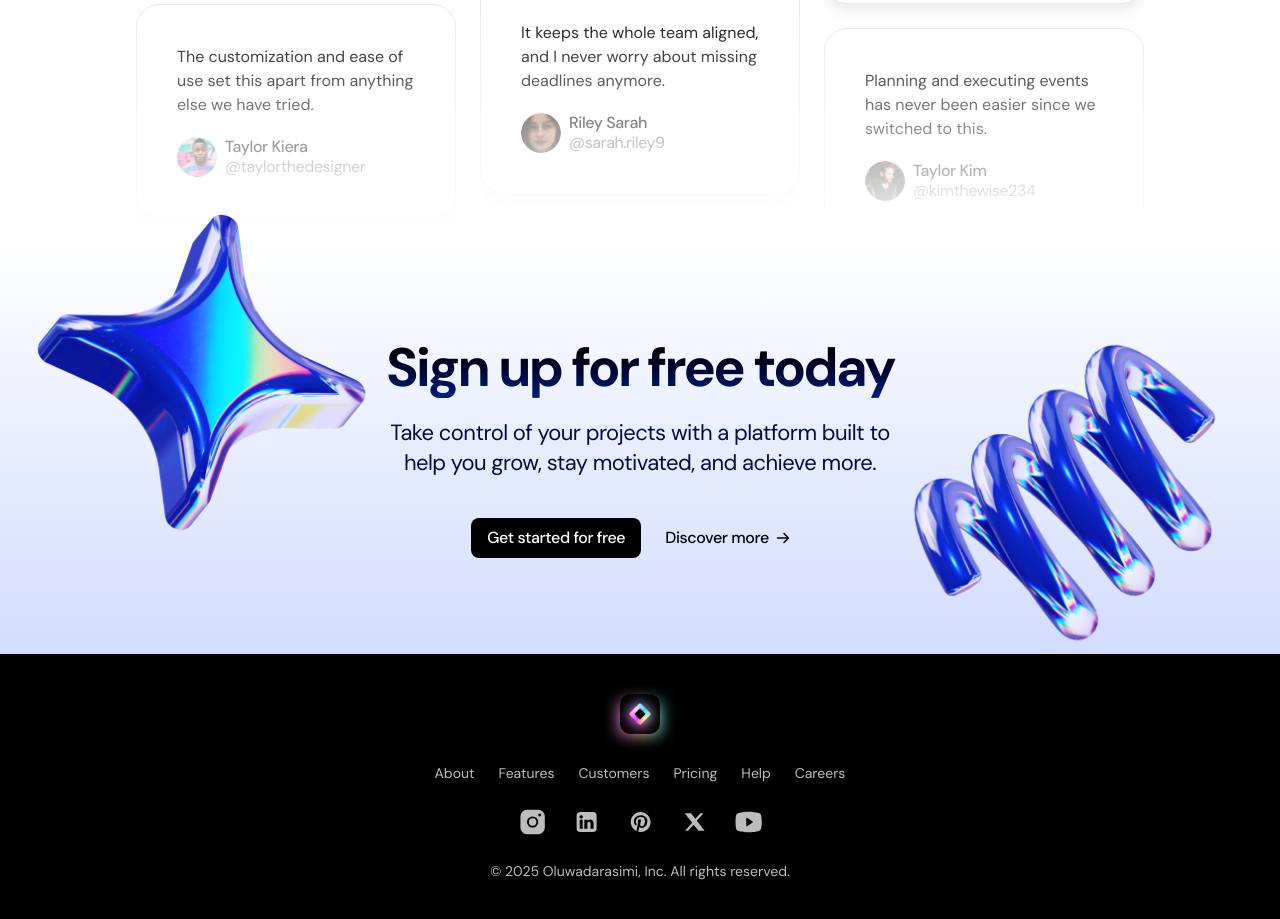
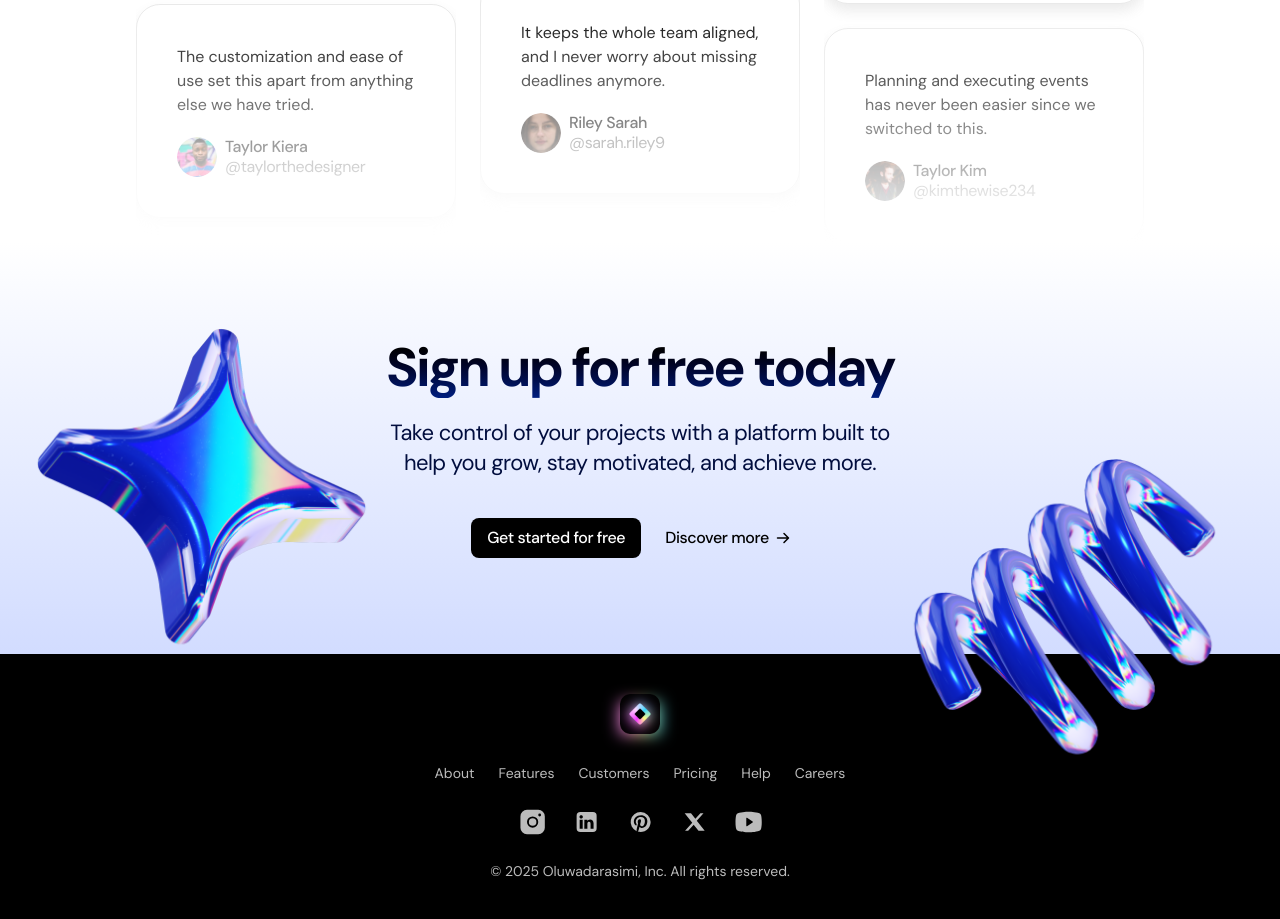
Before and after one commit to Darasimi010/saas-product-landing-page, a Next.js app: page / in a window 1280 px wide. Shown: the part 4351-5270 px from the top of the page. Built offline with nearby package versions, Linux system fonts and the light colour scheme.

Commit message:
added the animation for the images in the CallToAction section

```diff
--- a/src/sections/CallToAction.tsx
+++ b/src/sections/CallToAction.tsx
@@ -1,11 +1,23 @@
+"use client";
 import ArrowRight from "@/icons/ArrowRight";
 import springImage from "@/assets/spring.png";
 import starImage from "@/assets/star.png";
-import Image from "next/image";
+import { motion, useScroll, useTransform } from "motion/react";
+import { useRef } from "react";
 
 export const CallToAction = () => {
+  const callToActionRef = useRef(null);
+  const { scrollYProgress } = useScroll({
+    target: callToActionRef,
+    offset: ["start end", "end start"],
+  });
+  const translateY = useTransform(scrollYProgress, [0, 1], [150, -150]);
+
   return (
-    <section className="bg-gradient-to-b from-white to-[#D2DCFF] py-24 overflow-x-clip">
+    <section
+      ref={callToActionRef}
+      className="bg-gradient-to-b from-white to-[#D2DCFF] py-24 overflow-x-clip"
+    >
       <div className="container mx-auto">
         <div className="section-heading relative">
           <h2 className="section-title">Sign up for free today</h2>
@@ -13,19 +25,21 @@
             Take control of your projects with a platform built to help you
             grow, stay motivated, and achieve more.
           </p>
-          <Image
-            src={springImage}
+          <motion.img
+            src={springImage.src}
             alt="Spring image"
             width={360}
             height={360}
             className="hidden md:block absolute -right-[331px] -top-[19px]"
+            style={{ translateY }}
           />
-          <Image
-            src={starImage}
+          <motion.img
+            src={starImage.src}
             alt="Star image"
             width={360}
             height={360}
             className="hidden md:block absolute -left-[350px] -top-[137px]"
+            style={{ translateY }}
           />
         </div>
         <div className="flex justify-center gap-2 mt-10">
```
